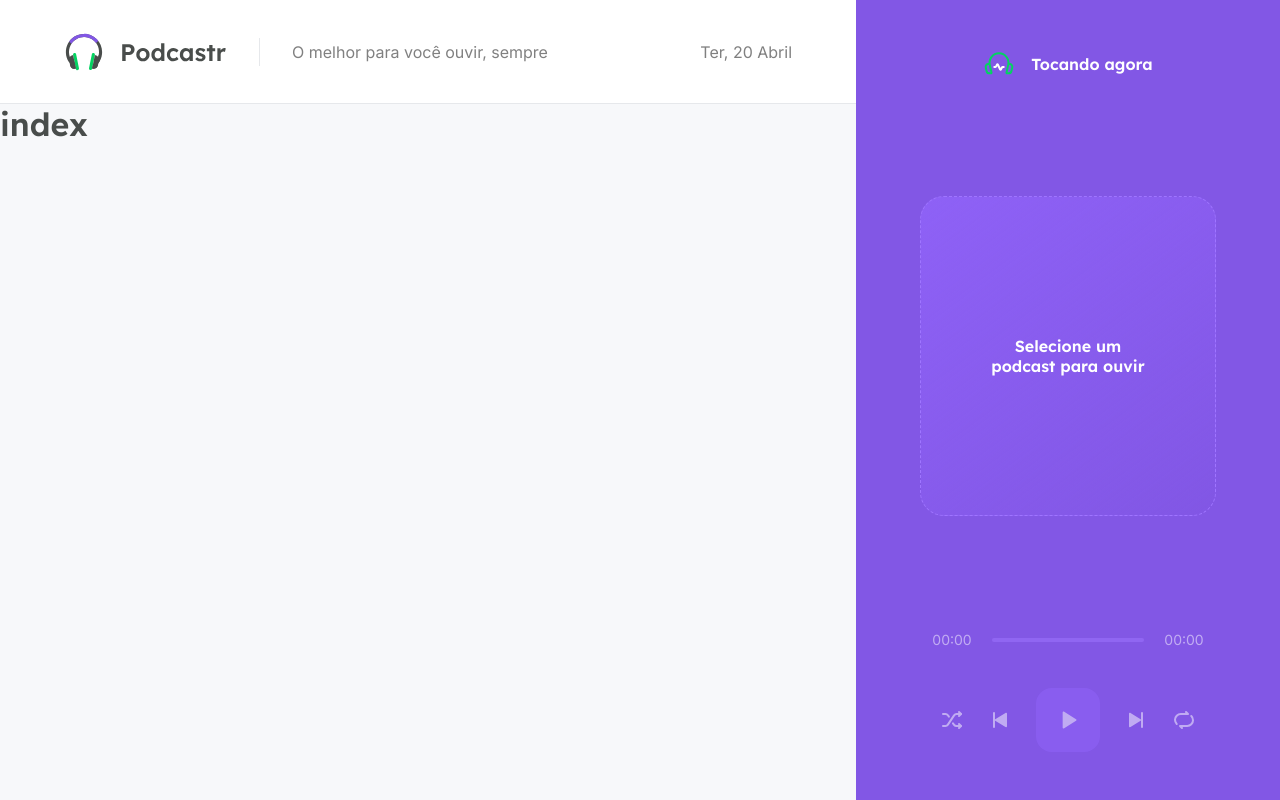
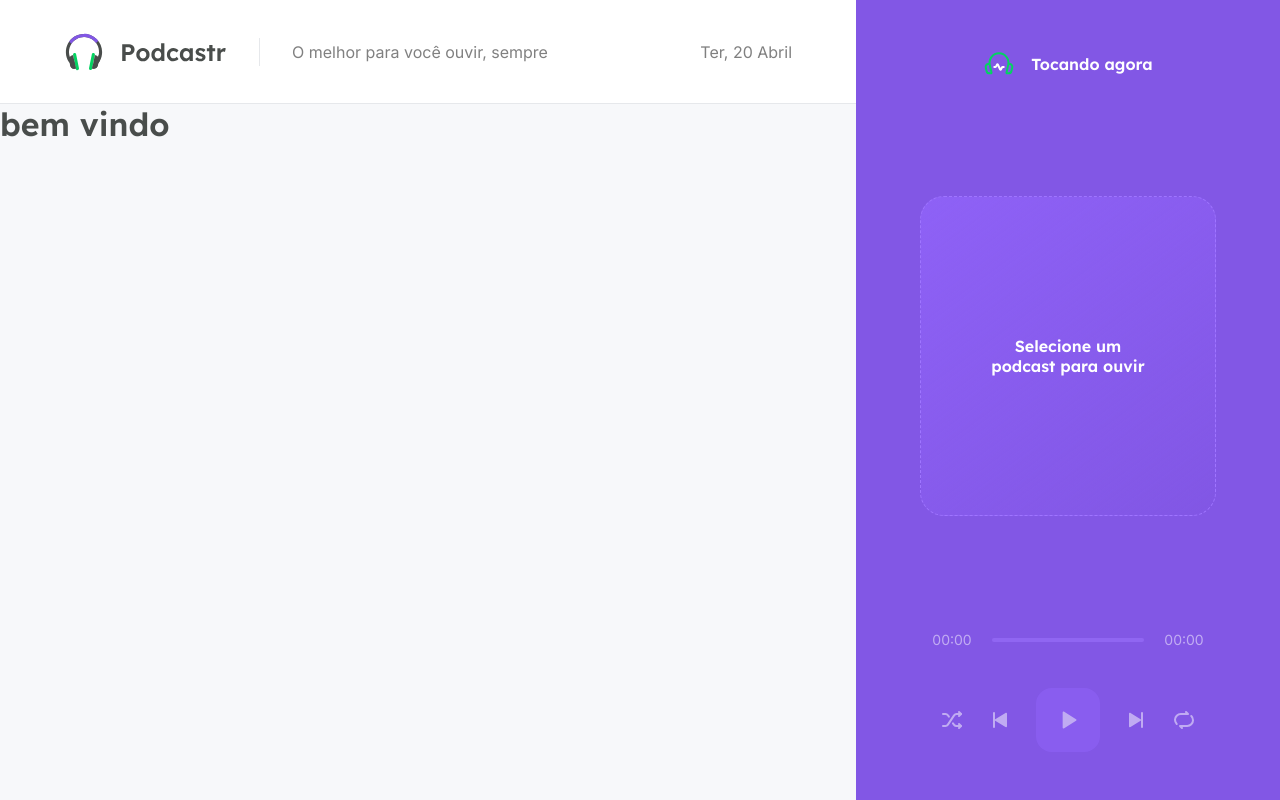
Before and after one commit to IcaroRodrigues/podcastr, a Next.js app: page / in a window 1280 px wide. Built offline with nearby package versions, Linux system fonts and the light colour scheme; data requests are answered from the project's data file.

Commit message:
feat: adiciona biblioteca axios ao projeto para chamadas api

```diff
--- a/package.json
+++ b/package.json
@@ -9,6 +9,7 @@
     "server": "json-server server.json -w -d 750 -p 3333"
   },
   "dependencies": {
+    "axios": "^0.21.1",
     "date-fns": "^2.21.1",
     "next": "10.1.3",
     "react": "17.0.2",
--- a/src/pages/index.tsx
+++ b/src/pages/index.tsx
@@ -1,14 +1,30 @@
+import { GetStaticProps } from 'next'
 
+import { api } from '../services/api'
+interface Episode {
+  id: string
+  title: string
+  members: string
+}
 
-export default function Home(props) {
+interface HomeProps {
+  episodes: Episode[]
+}
+
+export default function Home(props: HomeProps) {
   return (
-    <h1>index</h1>
+    <h1>bem vindo</h1>
   )
 }
 
-export async function getStaticProps () {
-  const response = await fetch('http://localhost:3333/episodes')
-  const data = await response.json()
+export const getStaticProps: GetStaticProps = async () => {
+  const { data } = await api.get('episodes', {
+    params: {
+      _limit: 12,
+      _sort: 'published_at',
+      _order: 'desc'
+    }
+  })
 
   return {
     props: {
--- /dev/null
+++ b/src/services/api.ts
@@ -0,0 +1,5 @@
+import axios from 'axios'
+
+export const api = axios.create({
+  baseURL: 'http://localhost:3333/'
+})
```
Also changed, not shown: 1 other file (tests, documents, lock files or other folders).
